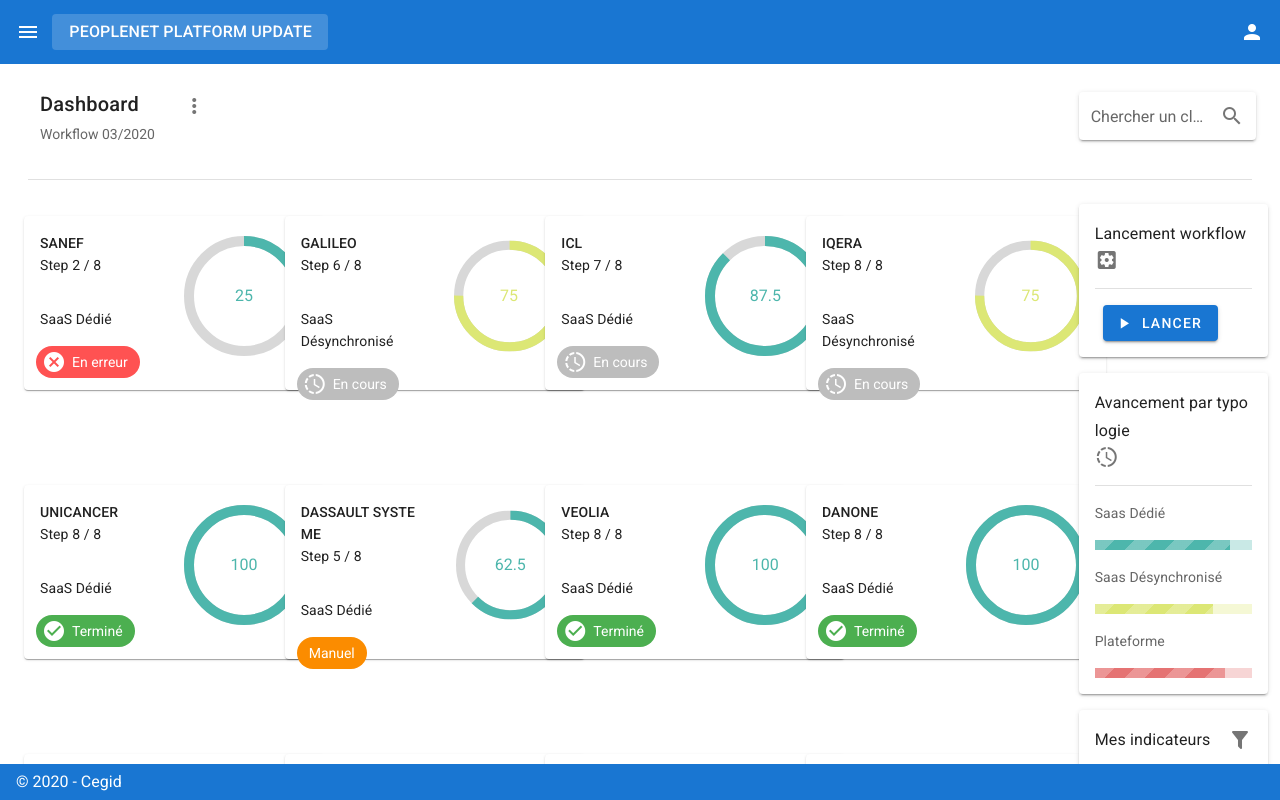
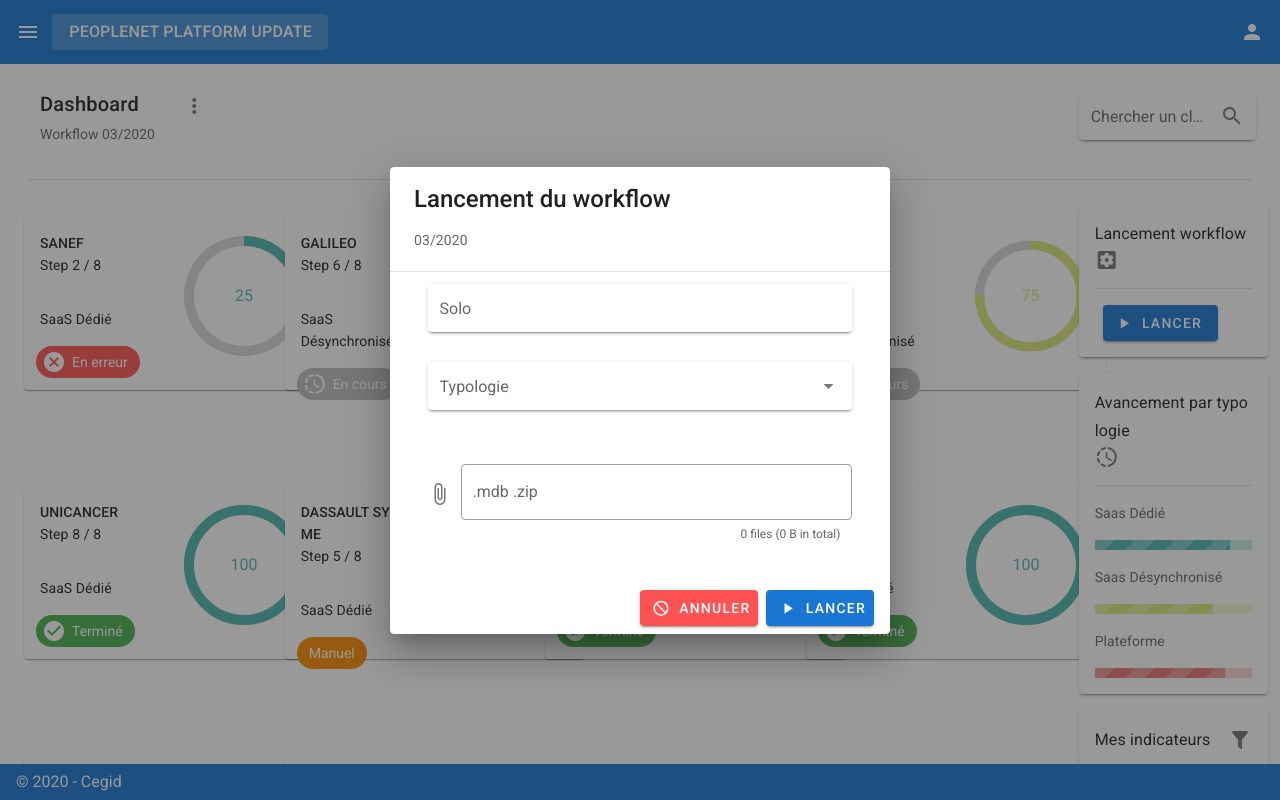
Before and after one commit to tbourgois-42/PNPU_SERVICE1, a Nuxt app in the folder pnpu/: page / in a window 1280 px wide. Both pictures are taken after a click on the button "LANCER". Shown: the top 800 px of the page. Built offline with nearby package versions, Linux system fonts and the light colour scheme.

Commit message:
Création écran lancement Workflow / appel en POST sur jsonplaceholder pour Test / Affichage message Snackbar en cas de retour code http 201

```diff
--- a/pnpu/pages/client.vue
+++ b/pnpu/pages/client.vue
@@ -14,7 +14,6 @@
         </v-list-item>
       </v-flex>
       <v-divider class="my-2 mx-4" inset></v-divider>
-    </v-container>
 
       <v-alert v-if="textStatus == 'Erreur'" type="error">
         Le process <strong>***</strong> a renvoyé une erreur de type
@@ -22,8 +21,8 @@
         données de Logs ci-dessous.
       </v-alert>
       <v-alert v-if="textStatus == 'Terminé'" type="success">
-      Le workflow <strong>{{ workflowDate }}</strong> s'est déroulé avec succès
-      ! Les rapports d'éxécutions sont disponibles ci-dessous.
+        Le workflow <strong>{{ workflowDate }}</strong> s'est déroulé avec
+        succès ! Les rapports d'éxécutions sont disponibles ci-dessous.
       </v-alert>
       <v-alert v-if="textStatus == 'Manuel'" type="warning">
         Le process <strong>***</strong> nécesite l'intervention d'un utilisateur
@@ -87,6 +86,7 @@
           </v-stepper-content>
         </v-stepper-items>
       </v-stepper>
+    </v-container>
   </v-app>
 </template>
 <script>
--- a/pnpu/pages/index.vue
+++ b/pnpu/pages/index.vue
@@ -56,6 +56,7 @@
             :textStatus="item.textStatus"
             :currentStep="item.step"
             :percentCircular="item.percent"
+            :workflowDate="workflowDate"
           />
         </transition>
       </v-col>
@@ -66,10 +67,80 @@
           >Lancement workflow<v-icon>mdi-cog-box</v-icon></v-card-title
         >
         <v-divider class="mx-4"></v-divider>
-        <v-btn class="my-4 ml-6" color="primary">
+        <v-btn
+          class="my-4 ml-6"
+          color="primary"
+          @click="dialog = !dialog"
+          v-on="on"
+        >
           <v-icon left>mdi-play</v-icon>Lancer
         </v-btn>
       </v-card>
+      <!-- Lancer un process -->
+      <v-dialog v-model="dialog" max-width="500px">
+        <v-card>
+          <v-card-title class="headline">Lancement du workflow</v-card-title>
+          <v-card-subtitle class="mt-1">{{ workflowDate }}</v-card-subtitle>
+          <v-divider></v-divider>
+          <v-card-text>
+            <v-container>
+              <v-row>
+                <v-col cols="12" sm="12" md="12">
+                  <v-text-field
+                    label="Solo"
+                    placeholder="Nom du processus"
+                    solo
+                  ></v-text-field>
+                  <v-select
+                    :items="typologie"
+                    label="Typologie"
+                    chips
+                    multiple
+                    solo
+                  ></v-select>
+                </v-col>
+                <v-col cols="12" sm="12" md="12">
+                  <v-file-input
+                    v-model="files"
+                    color="primary"
+                    counter
+                    label=".mdb .zip"
+                    multiple
+                    placeholder="Selection des fichiers"
+                    prepend-icon="mdi-paperclip"
+                    outlined
+                    :show-size="1000"
+                  >
+                    <template v-slot:selection="{ index, text }">
+                      <v-chip v-if="index < 2" color="primary" dark label small>
+                        {{ text }}
+                      </v-chip>
+
+                      <span
+                        v-else-if="index === 2"
+                        class="overline grey--text text--darken-3 mx-2"
+                      >
+                        +{{ files.length - 2 }} Fichier(s)
+                      </span>
+                    </template>
+                  </v-file-input>
+                </v-col>
+              </v-row>
+            </v-container>
+          </v-card-text>
+
+          <v-card-actions>
+            <v-spacer></v-spacer>
+            <v-btn color="error" @click="close"
+              ><v-icon left>mdi-cancel</v-icon> Annuler</v-btn
+            >
+            <v-btn color="primary" @click="testpost"
+              ><v-icon left>mdi-play</v-icon> Lancer</v-btn
+            >
+          </v-card-actions>
+        </v-card>
+      </v-dialog>
+      <!-- Fin Lancer un process -->
       <v-card class="mx-auto" max-width="374">
         <v-card-title class="d-flex justify-space-between subtitle-1">
           Avancement par typologie<v-icon>mdi-progress-clock</v-icon>
@@ -155,7 +226,6 @@
         <v-card-title class="d-flex justify-space-between subtitle-1"
           >Mes indicateurs<v-icon>mdi-filter</v-icon></v-card-title
         >
-
         <v-divider class="mx-4"></v-divider>
         <v-chip class="ml-4 mt-4" color="grey" text-color="white">
           <v-avatar left class="grey darken-4">{{ countInProgress }}</v-avatar>
@@ -174,6 +244,12 @@
           Manuel
         </v-chip>
       </v-card>
+      <v-snackbar v-model="snackbar" color="success" :timeout="6000" top>
+        {{ snackbarMessage }}
+        <v-btn dark text @click="snackbar = false">
+          Close
+        </v-btn>
+      </v-snackbar>
     </v-col>
     <v-col cols="12">
       <v-pagination
@@ -188,6 +264,7 @@
 </template>
 
 <script>
+import axios from 'axios'
 import CardPnpu from '../components/Card.vue'
 import ClientData from '../data/Clients.json'
 import Workflow from '../data/Workflow.json'
@@ -209,7 +286,11 @@
     colorCircularSaaSDesync: 'lime lighten-2',
     progressSaaSDedie: '',
     progressSaaSDesynchronise: '',
-    progressPlateforme: ''
+    progressPlateforme: '',
+    dialog: false,
+    typologie: ['SaaS Dédié', 'Plateforme', 'SaaS Désynchronisé'],
+    snackbarMessage: '',
+    snackbar: false
   }),
   beforeMount() {
     this.updateVisibleItems()
@@ -262,6 +343,24 @@
       this.progressSaaSDesynchronise = Math.round(
         (progressSDesync / (nbClientDesync * 100)) * 100
       )
+    },
+    testpost() {
+      axios
+        .post('https://jsonplaceholder.typicode.com/posts', {
+          title: 'foo',
+          body: 'bar',
+          userId: 1
+        })
+        .then((response) => {
+          console.log(response.status)
+          if (response.status === 201) {
+            this.snackbar = true
+            this.snackbarMessage = 'Lancement effectué avec succès'
+          }
+        })
+        .catch(function(error) {
+          console.log(error)
+        })
     }
   },
   computed: {
@@ -287,9 +386,9 @@
       } else if (this.filter === 'Manuel') {
         return this.items.filter((items) => items.textStatus === 'Manuel')
       } else if (this.filter === 'Done') {
-        return this.items.filter((items) => items.step === '10')
+        return this.items.filter((items) => items.step === this.maxStep)
       } else if (this.filter === 'Plateforme') {
-        return this.items.filter((items) => items.typologie === 'Platform')
+        return this.items.filter((items) => items.typologie === 'Plateforme')
       } else if (this.filter === 'SaaS Dédié') {
         return this.items.filter((items) => items.typologie === 'SaaS Dédié')
       } else if (this.filter === 'SaaS Désynchronisé') {
```
Lines whose indentation alone changed are shown as unchanged.
